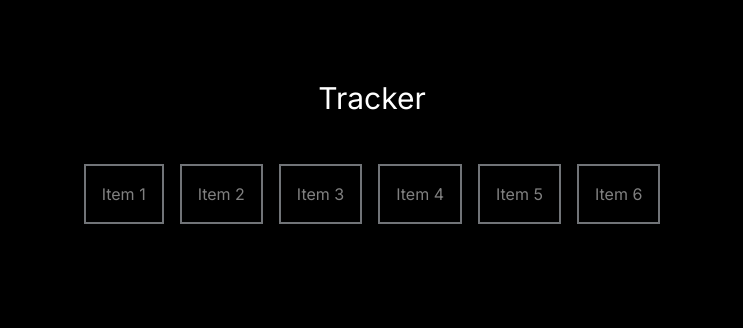
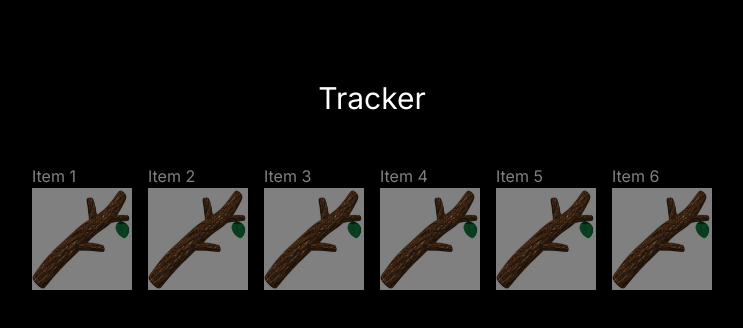
Before and after one commit to Dillonzellis/tracker-hub, a Next.js app: page / in a window 1280 px wide. Shown: the top 328 px of the page, without its empty margins (268-1011 px from the left). Built offline with nearby package versions, Linux system fonts and the light colour scheme.

Commit message:
feat: add image to Item

```diff
--- a/src/components/Item.tsx
+++ b/src/components/Item.tsx
@@ -1,11 +1,13 @@
 "use client";
 
 import { cn } from "@/lib/utils";
+import Image from "next/image";
 import { useState, useEffect } from "react";
 
 interface ItemProps {
   id: string;
   name: string;
+  imageUrl?: string;
 }
 
 export const Item = ({ id, name }: ItemProps) => {
@@ -24,12 +26,13 @@ export const Item = ({ id, name }: ItemProps) => {
 
   return (
     <div
-      className={cn("border-2 p-4 opacity-50 cursor-pointer", {
+      className={cn("opacity-50 cursor-pointer", {
         "opacity-100": isActive,
       })}
       onClick={toggleItem}
     >
       {name}
+      <Image src="/stick.jpg" alt={name} width={100} height={100} />
     </div>
   );
 };
```
Also changed, not shown: public/stick.jpg (added).
